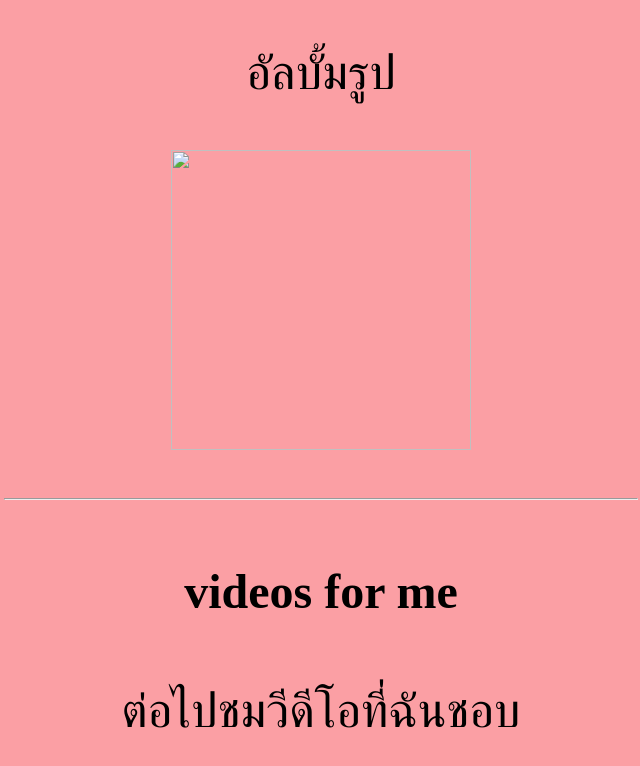
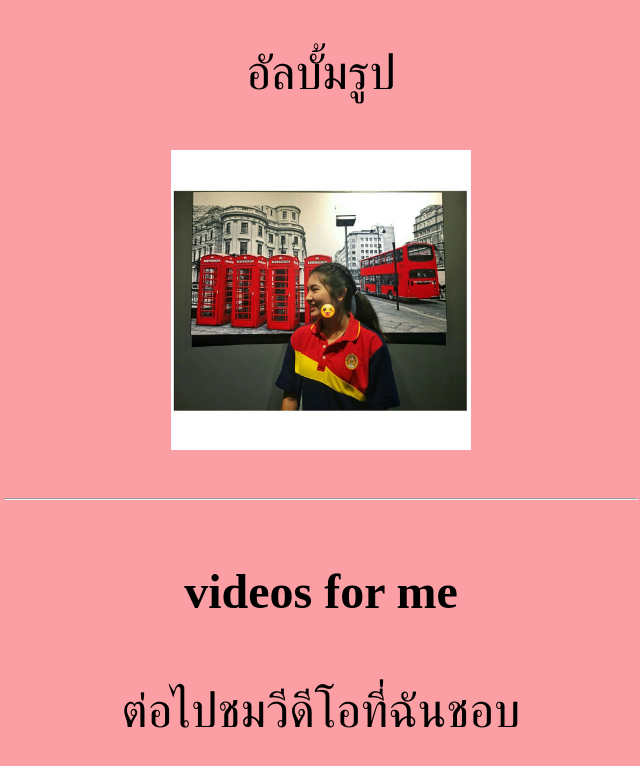
Before and after one commit to aommiiee/aommiiee.github.io, a plain HTML site: page index.html in a window 1280 px wide. Shown: the part 1082-1848 px from the top of the page, without its empty margins (319-959 px from the left). Drawn offline with Linux system fonts and the light colour scheme; files whose address does not match are found by name; a web font is replaced by a local one.

Commit message:
Update index.html

```diff
--- a/index.html
+++ b/index.html
@@ -21,7 +21,7 @@ body {
 <body>
 <dl>
 <div class="font-effect-fire-animation"><h2><p align = "center"><font color="#0000CD"><i>Web For Me</i></font></h2></div>
-<p align = "center"><images src="aom.jpg" width="300" height="300">
+<p align = "center"><images src="aaa.jpg" width="300" height="300">
 <hr width="50%" aling="center" />
 <h4><p align = "center">" waraporn "</p></h4>
 <hr width="50%" align="center" />
```
